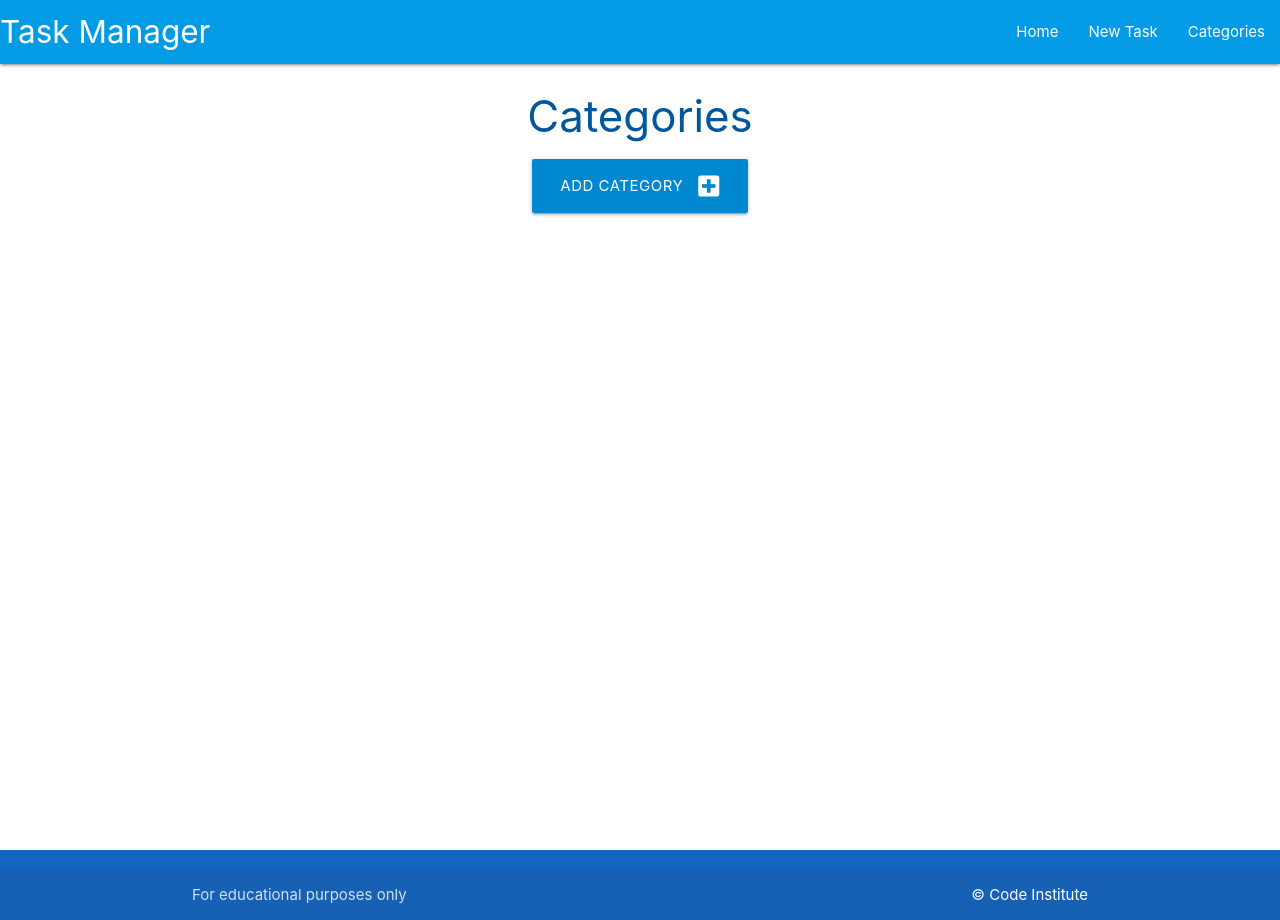
After one commit to arthur-vilela/flask-sqlalchemy-task-manager, a Flask app: page /categories in a window 1280 px wide. The commit adds this page. Run offline with Flask 3, Linux system fonts and the light colour scheme.

Commit message:
Create add_category and categories templates, route and link templates to base.html

```diff
--- a/taskmanager/routes.py
+++ b/taskmanager/routes.py
@@ -1,4 +1,4 @@
-from flask import render_template
+from flask import render_template, request, redirect, url_for
 from taskmanager import app, db
 from taskmanager.models import Category, Task
 
@@ -6,3 +6,18 @@ from taskmanager.models import Category, Task
 @app.route("/")
 def home():
     return render_template("tasks.html")
+
+
+@app.route("/categories")
+def categories():
+    return render_template("categories.html")
+
+
+@app.route("/add_category", methods=["GET", "POST"])
+def add_category():
+    if request.method == "POST":
+        category = Category(category_name=request.form.get("category_name"))
+        db.session.add(category)
+        db.session.commit()
+        return redirect(url_for("categories"))
+    return render_template("add_category.html")
--- /dev/null
+++ b/taskmanager/templates/add_category.html
@@ -0,0 +1,6 @@
+{% extends "base.html" %}
+{% block content %}
+
+<h3 class="light-blue-text text-darken-4 center-align">Add Category</h3>
+
+{% endblock %}
--- a/taskmanager/templates/base.html
+++ b/taskmanager/templates/base.html
@@ -1,46 +1,48 @@
 <!DOCTYPE html>
 <html lang="en">
+<head>
 
-<head>
     <meta charset="UTF-8">
+    <meta http-equiv="X-UA-Compatible" content="IE=edge">
     <meta name="viewport" content="width=device-width, initial-scale=1.0">
-    <!-- Fontawesome -->
-    <link rel="stylesheet" href="https://cdnjs.cloudflare.com/ajax/libs/font-awesome/6.7.1/css/all.min.css"
-        integrity="sha512-5Hs3dF2AEPkpNAR7UiOHba+lRSJNeM2ECkwxUIxC1Q/FLycGTbNapWXB4tP889k5T5Ju8fs4b1P5z/iB4nMfSQ=="
+    <link rel="stylesheet" href="https://cdnjs.cloudflare.com/ajax/libs/font-awesome/5.15.3/css/all.min.css"
+        integrity="sha512-iBBXm8fW90+nuLcSKlbmrPcLa0OT92xO1BIsZ+ywDWZCvqsWgccV3gFoRBv0z+8dLJgyAHIhR35VZc2oM/gI1w=="
         crossorigin="anonymous" referrerpolicy="no-referrer">
-    <!-- Materialize CSS -->
     <link rel="stylesheet" href="https://cdnjs.cloudflare.com/ajax/libs/materialize/1.0.0/css/materialize.min.css"
         type="text/css">
+    <link rel="stylesheet" href="{{ url_for('static', filename='css/style.css') }}" type="text/css">
     <title>Task Manager</title>
-    <link rel="stylesheet" href="{{ url_for('static', filename='css/style.css') }}" type="text/css">
 </head>
 
 <body>
 
     <header>
-        <!-- Top navbar -->
-        <nav class="light-blue darken-1>
+        <!-- top navbar -->
+        <nav class="light-blue darken-1">
             <div class="nav-wrapper">
-                <a href="#!" class="brand-logo">Task Manager</a>
-                <a href="#" data-target="mobile-demo" class="sidenav-trigger"><i class="fas fa-bars"></i></a>
-                <ul class="right hide-on-med-and-down">
-                    <li><a href="{{ url_for('home') }}.html">Home</a></li>
-                    <li><a href="{{ url_for('home') }}.html">New Task</a></li>
-                    <li><a href="{{ url_for('home') }}.html">Categories</a></li>
-                </ul>
+            <a href="{{ url_for('home') }}" class="brand-logo">Task Manager</a>
+            <a href="#" data-target="mobile-demo" class="sidenav-trigger"><i class="fas fa-bars"></i></a>
+            <ul class="right hide-on-med-and-down">
+                <li><a href="{{ url_for('home') }}">Home</a></li>
+                <li><a href="">New Task</a></li>
+                <li><a href="{{ url_for('categories') }}">Categories</a></li>
+            </ul>
             </div>
         </nav>
-        <!-- Mobile sidenav -->
+
+        <!-- mobile sidenav -->
         <ul class="sidenav" id="mobile-demo">
-            <li><a href="{{ url_for('home') }}.html">Home</a></li>
-            <li><a href="{{ url_for('home') }}.html">New Task</a></li>
-            <li><a href="{{ url_for('home') }}.html">Categories</a></li>
+            <li><a href="{{ url_for('home') }}">Home</a></li>
+            <li><a href="">New Task</a></li>
+            <li><a href="{{ url_for('categories') }}">Categories</a></li>
         </ul>
     </header>
+
     <main class="container">
         {% block content %}
         {% endblock %}
     </main>
+
     <footer class="page-footer blue darken-3">
         <div class="footer-copyright">
             <div class="container">
@@ -49,9 +51,9 @@
             </div>
         </div>
     </footer>
-    <!-- Compiled and minified JavaScript -->
+
     <script src="https://cdnjs.cloudflare.com/ajax/libs/materialize/1.0.0/js/materialize.min.js"></script>
     <script src="{{ url_for('static', filename='js/script.js') }}"></script>
+
 </body>
-
 </html>
--- /dev/null
+++ b/taskmanager/templates/categories.html
@@ -0,0 +1,13 @@
+{% extends "base.html" %}
+{% block content %}
+
+<h3 class="light-blue-text text-darken-4 center-align">Categories</h3>
+
+<div class="row">
+    <div class="col s12 center-align">
+        <a href="{{ url_for('add_category') }}" class="btn-large light-blue darken-2">
+            Add Category <i class="fas fa-plus-square right"></i>
+        </a>
+    </div>
+</div>
+{% endblock %}
--- a/taskmanager/templates/tasks.html
+++ b/taskmanager/templates/tasks.html
@@ -1,4 +1,6 @@
 {% extends "base.html" %}
 {% block content %}
+
+<h3 class="light-blue-text text-darken-4 center-align">Tasks</h3>
+
 {% endblock %}
-<h3 class="light-blue-text text-darken-4 center-align">Tasks</h3>
```
Also changed, not shown: requirements.txt (added, +8 -0 lines).
